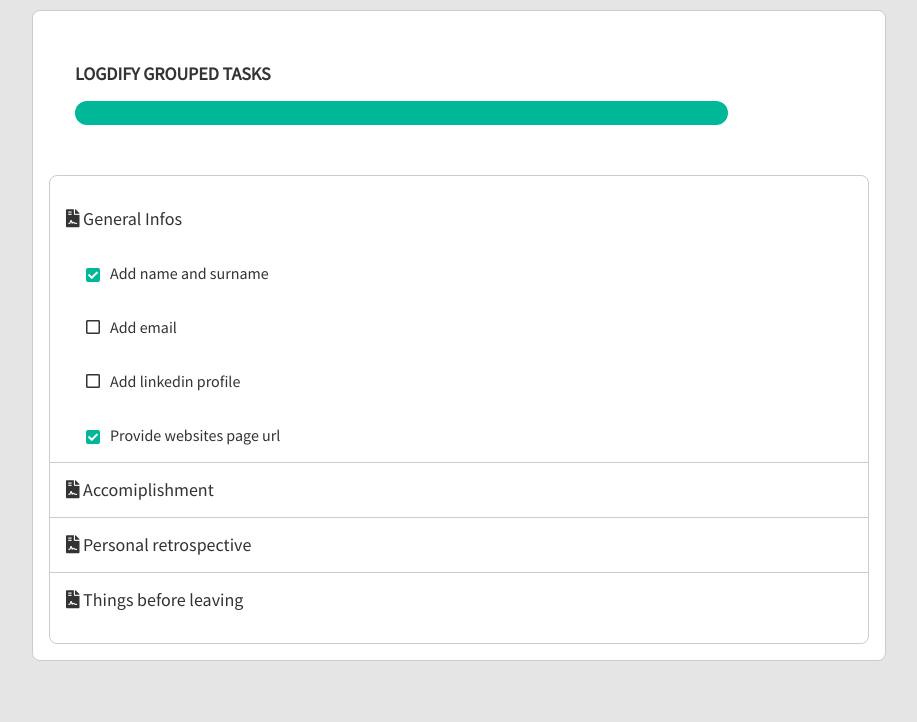
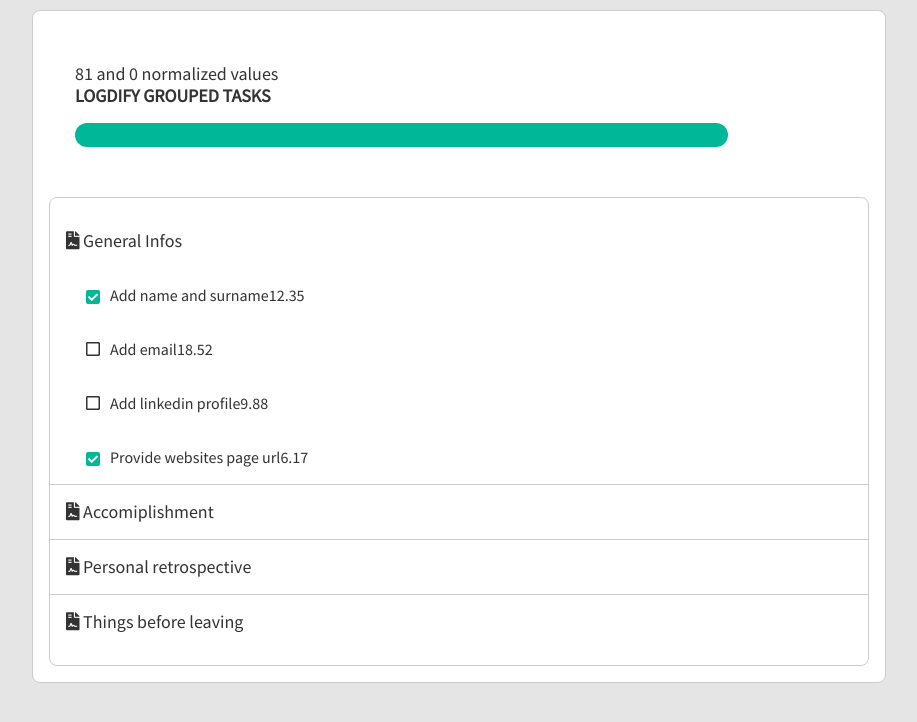
Before and after one commit to damorossi/logdify, a React (Create React App) app: page / in a window 1280 px wide. Both pictures are taken after a click on the element "General Infos". Shown: the top 722 px of the page, without its empty margins (181-1098 px from the left). Built offline with nearby package versions, Linux system fonts and the light colour scheme.

Commit message:
calculate total and start to calculate normalized values

```diff
--- a/src/App.js
+++ b/src/App.js
@@ -1,23 +1,68 @@
 import mockData from "./mockData";
+import TaskListComponent from "./TaskListComponent";
+import { useState } from "react";
 import './app.scss';
-import TaskListComponent from "./TaskListComponent";
-// import './app.scss';
 
 function App() {
+
   const taskGroups = mockData;
+  const arr = taskGroups.map(x => {
+    const items = x.tasks.filter( y => y.checked).map(x => x.value);
+    let values = items.reduce((acc, current) => {
+      return acc + current;
+    }, 0 );
+    return values;
+  } );
+
+  const total = arr.reduce((acc, current) => {
+    return acc + current;
+  }, 0, )
+
+
+
+
+  const [totalValue, setTotalValue] = useState(total);
+  const [normalized, setNormalized] = useState(0);
+
+
   const onClickAction = (value) => {
-      console.log('sumando y calculando ', value);
+    setTotalValue(totalValue + value);
   }
+
+  const calculateValues = (value) => {
+    const arr = taskGroups.map(x => {
+      const items = x.tasks.filter( y => y.checked).map(x => x.value);
+
+      let values = items.reduce((acc, current) => {
+        return acc + ((current *100 /totalValue).toFixed(2));
+      }, value );
+      return values;
+    } );
+  }
+
+  const onCalculateNormalized = (value) => {
+      setNormalized(calculateValues(value));
+  }
+
   return (
     <div className="app">
       <header className="app-header">
+       <p>
+          {totalValue} and {normalized} normalized values </p>
         <h1> Logdify Grouped Tasks  </h1>
         <span className="app-progressBar"></span>
       </header>
       <section className="app-content">
         {
           taskGroups.map(group => (
-            <TaskListComponent onClickAction={onClickAction} tasks={group.tasks} name={group.name} />
+            <TaskListComponent
+              key={group.name}
+              totalValue={totalValue}
+              tasks={group.tasks}
+              name={group.name}
+              onClickAction={ onClickAction }
+              onCalculateNormalized={ onCalculateNormalized }
+            />
           ))
         }
       </section>
--- a/src/TaskItemComponent.js
+++ b/src/TaskItemComponent.js
@@ -2,13 +2,15 @@
 import { useState } from 'react/cjs/react.development';
 import './taskItem.scss';
 
-const TaskItemComponent = ({description, value, checked, onClickAction}) => {
+const TaskItemComponent = ({description, value, checked, onClickAction, onCalculateNormalized, totalValue}) => {
 
     const [isChecked, setCheked] = useState(checked);
     const handleClick=() => {
         setCheked(!isChecked);
-        onClickAction(value);
-        console.log(isChecked);
+        const val = !isChecked ? value : (value * -1);
+        debugger;
+        onClickAction(val);
+        onCalculateNormalized( (val *100 /totalValue).toFixed(2));
     }
     const classValue = isChecked ? 'fa fa-check item-toggle--active' : 'item-toggle far fa-square';
     return (
@@ -16,6 +18,7 @@
             <span className={classValue}>
             </span>
             <p className="item-description">{description}</p>
+            <span>{ (value *100 /totalValue).toFixed(2)}</span>
         </li>
     )
 }
--- a/src/TaskListComponent.js
+++ b/src/TaskListComponent.js
@@ -2,39 +2,31 @@
 import { useState } from 'react/cjs/react.development';
 import TaskItemComponent from './TaskItemComponent';
 
-const TaskListComponent = ({tasks, name, onClickAction}) => {
+const TaskListComponent = ({tasks, name, onClickAction, onCalculateNormalized, totalValue}) => {
     let [isActive, setActive] = useState(false);
 
     const toggleAccordion = () => {
         setActive(!isActive);
     }
 
-
     return (
     <div className="app-accordion">
         <header className="app-contentHeader"  onClick={toggleAccordion}>
-            <h2><i class="fa fa-file-contract" aria-hidden="true"></i> {name}</h2>
+            <h2><i className="fa fa-file-contract" aria-hidden="true"></i> {name}</h2>
         </header>
         {isActive && (
             <ul className="app-groupList">
                 {
-                tasks.map( ({description, checked, value }) => (
+                tasks.map( ({description, checked, value}) => (
                         <TaskItemComponent
-                            onClickAction={onClickAction}
                             description={description}
                             checked={checked} value={value}
+                            totalValue={totalValue}
+                            onClickAction={onClickAction}
+                            onCalculateNormalized={onCalculateNormalized}
+                            key={description}
                         />)
-                )
-                }
-                {/* <li className="app-groupItem">
-                    <ul className="app-itemList">
-                    <li>
-                        <span className="app-toggle">
-                        </span>
-                        Task 2-1
-                    </li>
-                    </ul>
-                </li> */}
+                )}
             </ul>
         )
         }
--- a/src/mockData.js
+++ b/src/mockData.js
@@ -38,7 +38,7 @@
         checked: true
       },
       {
-       description: "Jump three time with one leg",
+        name: "Avoid the annoying neighbor",
         value: 2,
         checked: false
       },
```
